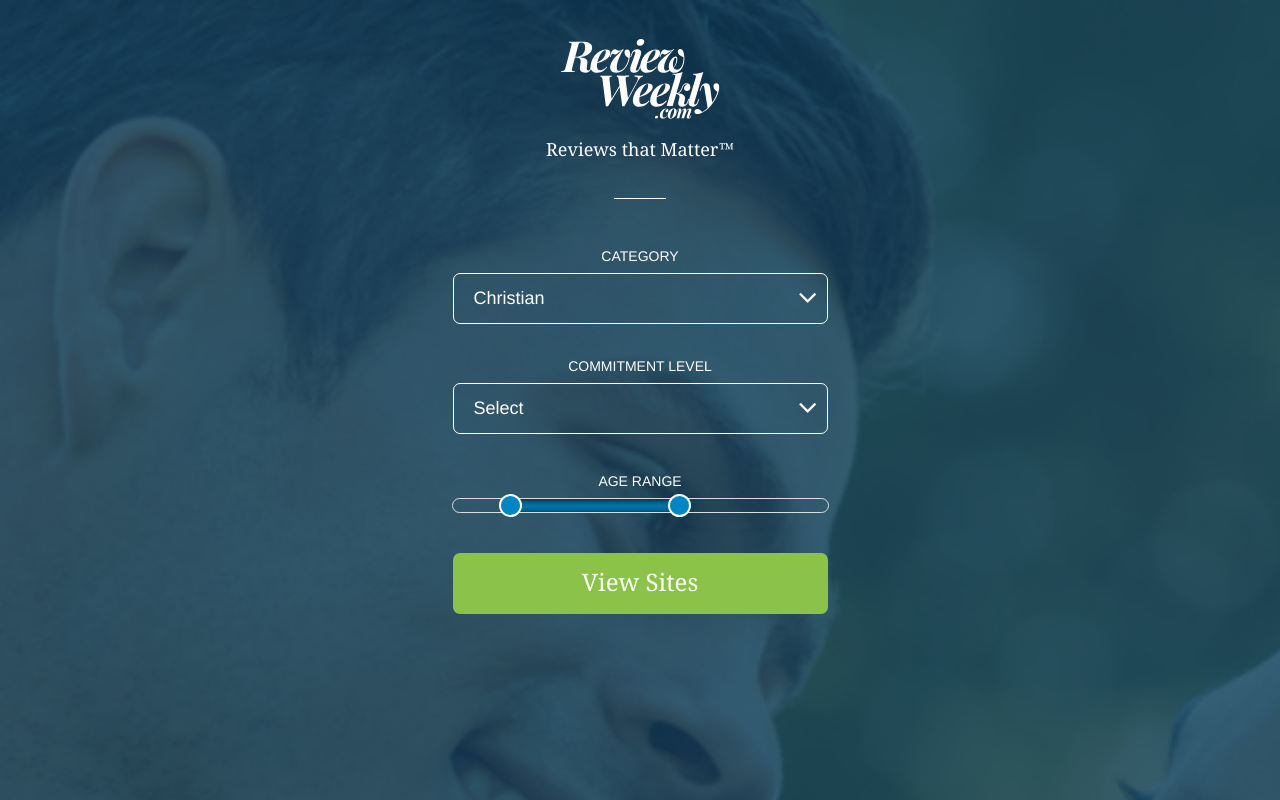
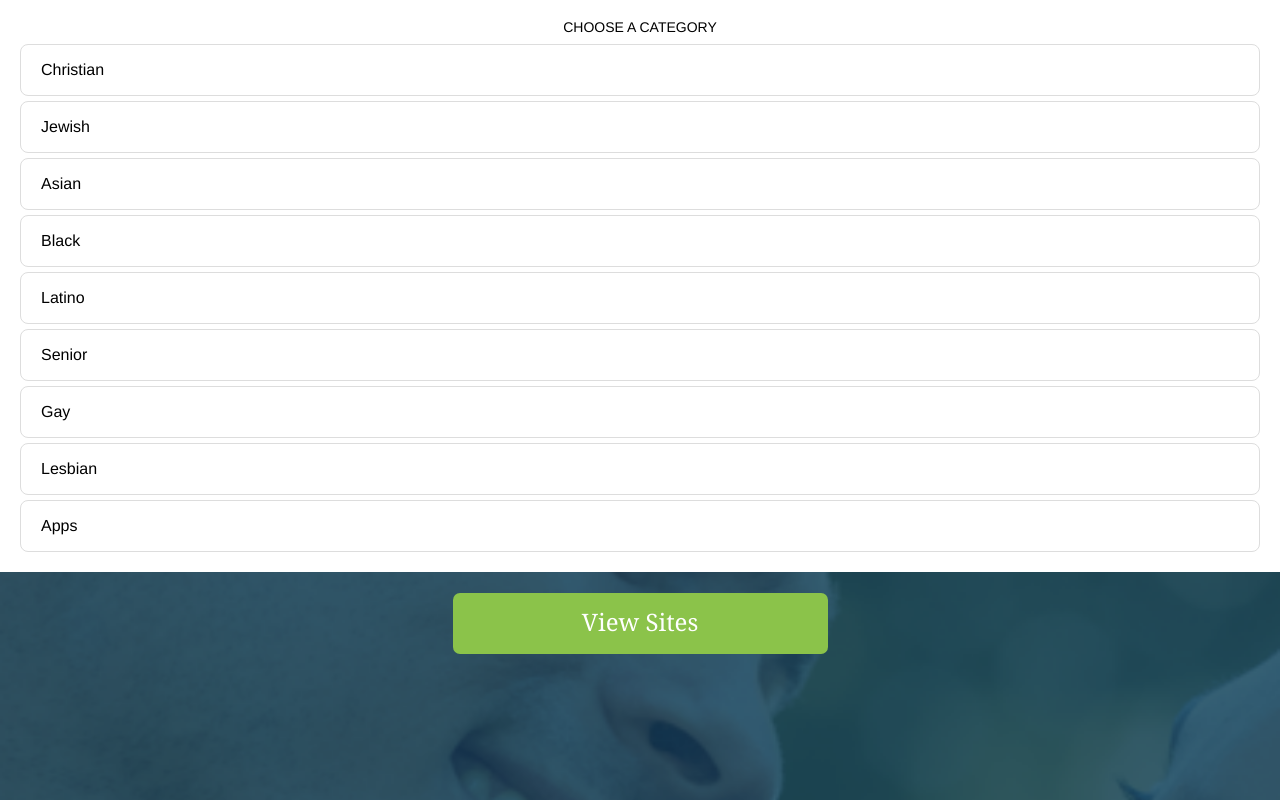
Before and after one commit to vijayxtreme/rwp, a website: page public/index.html in a window 1280 px wide. Both pictures are taken after a click on the button "Christian". Drawn offline with nearby package versions, Linux system fonts and the light colour scheme.

Commit message:
Add overlays

```diff
--- a/gulpfile.js
+++ b/gulpfile.js
@@ -5,7 +5,7 @@ var gulp = require('gulp'),
 gulp.task('styles', function(){
 	gulp.src('sass/*.scss')
 		.pipe(sass().on('error', sass.logError))
-		.pipe(gulp.dest('.public/css/'));
+		.pipe(gulp.dest('./public/css/'));
 });
 
 gulp.task('default', function(){
--- a/public/index.html
+++ b/public/index.html
@@ -59,7 +59,22 @@
 			View Sites
 		</button>
 		</section>
+	</div>
+	<div class="overlay category">
+		<div class="container">
+			<h3>Choose a Category</h3>
+			<div id="categories">
 
+			</div>
+		</div>
+	</div>
+	<div class="overlay c-level">
+		<div class="container">
+			<h3>Choose Your Commitment Level</h3>
+			<div id="c-levels">
+
+			</div>
+		</div>
 	</div>
 	<script   src="https://code.jquery.com/jquery-2.2.4.min.js"   integrity="sha256-BbhdlvQf/xTY9gja0Dq3HiwQF8LaCRTXxZKRutelT44="   crossorigin="anonymous"></script>
 	<script type="text/javascript" src="js/app.js"></script>
--- a/public/js/app.js
+++ b/public/js/app.js
@@ -25,4 +25,85 @@
 	 // " - $" + $( "#range-slider" ).slider( "values", 1 ) );
 
 	 // $("#range-slide").draggable();
+
+	 $("#category button").click(function(){
+	 	$('.overlay.category').show();
 	 });
+
+	 $("#commitment-level button").click(function(){
+	 	$('.overlay.c-level').show();
+	 });
+});
+
+(function createCategories($){
+	var categories = [{
+		"name":"Christian"
+	},
+	{
+		"name":"Jewish"
+	},
+	{
+		"name":"Asian"
+	},
+	{
+		"name":"Black"
+	},
+	{
+		"name":"Latino"
+	},
+	{
+		"name":"Senior"
+	},
+	{
+		"name":"Gay"
+	},
+	{
+		"name":"Lesbian"
+	},
+	{
+		"name":"Apps"
+	}];
+
+	$.each(categories, function(k,v){
+		var $div = $('<div>');
+		$div.addClass('choice');
+		$div.text(v.name);
+		$(".overlay #categories").append($div);
+	});
+
+	var commitments = [{
+		"level":"Serious Relationship"
+	},
+	{
+		"level":"Dating"
+	},
+	{
+		"level":"Casual"
+	}];
+
+	$.each(commitments, function(k,v){
+		var $div = $('<div>');
+		$div.addClass('choice');
+		$div.text(v.level);
+		$(".overlay #c-levels").append($div);
+	});
+
+
+})(jQuery);
+
+
+
+//overlay
+(function overlayControl() {
+	// $("#close-btn").click(function(){
+	// 	$(".overlay").hide();
+	// });
+
+    $(document).mouseup(function (e) {
+        var container = $(".overlay");
+        if (!container.is(e.target) // if the target of the click isn't the container...
+            && container.has(e.target).length === 0) {
+            container.hide();
+        }
+    });
+})();
--- a/sass/_main.scss
+++ b/sass/_main.scss
@@ -71,9 +71,12 @@ h3 {
 #age-range {
 	margin-top:40px;
 	margin-bottom:40px;
+
 	#range-slider {
+
 		max-width: 375px;
 		margin:0 auto;
+		margin-top:50px;
 		background-color:transparent;
 		border-radius:25px;
 
@@ -81,6 +84,7 @@ h3 {
 			background:#0087C3;
 			border-radius:50%;
 			border:2px solid white;
+			outline: none;
 		}
 		.ui-slider-range {
 			background:#0087C3;
@@ -100,4 +104,5 @@ button#view-sites {
 	border-radius:7px;
 	max-width:375px;
 	outline:none;
+	margin-bottom:80px;
 }
--- /dev/null
+++ b/sass/_overlay.scss
@@ -0,0 +1,37 @@
+.overlay {
+	width:100%;
+	position:absolute;
+	background-color:white;
+	top:0;
+	z-index:100;
+
+	.container {
+		color:#000;
+	}
+	h3 {
+		margin-top:20px;
+	}
+	#categories, #c-levels {
+		padding-bottom:15px;
+	}
+	.choice {
+		border:1px solid #DDDDDD;
+		border-radius:8px;
+		padding-top: 17px;
+		padding-bottom:17px;
+		padding-left:20px;
+		padding-right:20px;
+		text-align: left;
+		margin-bottom: 5px;
+		cursor:pointer;
+	}
+
+}
+.category {
+	display:none;
+
+}
+
+.c-level {
+	display:none;
+}
--- a/sass/style.scss
+++ b/sass/style.scss
@@ -1,2 +1,3 @@
 @import 'base';
 @import 'main';
+@import 'overlay';
```
Also changed, not shown: public/css/style.css. Lines whose indentation alone changed are shown as unchanged.
